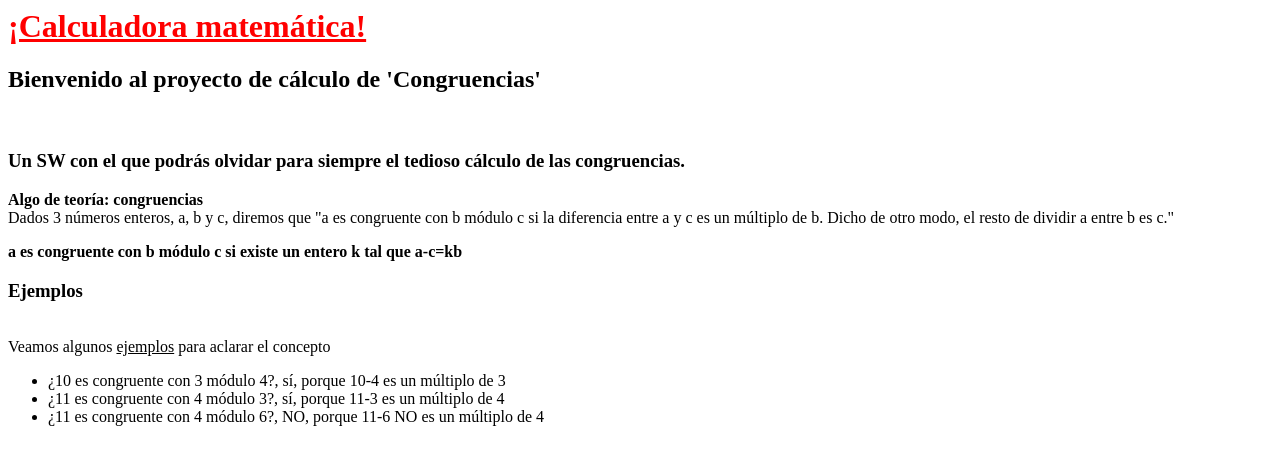
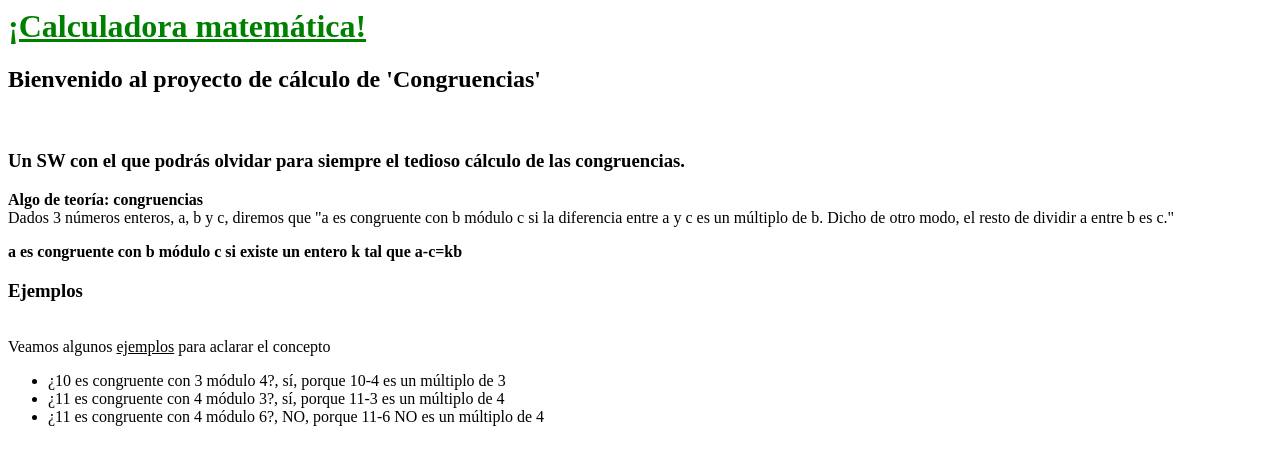
Before and after one commit to ahortalq/tutorial, a plain HTML site: page src/index.html in a window 1280 px wide. Drawn offline with Linux system fonts and the light colour scheme.

Commit message:
color green

```diff
--- a/src/index.html
+++ b/src/index.html
@@ -4,7 +4,7 @@
     <title>Calculadora matemática</title>
   </head>
   <body>
-    <h1><font color="red"><u>¡Calculadora matemática!</u></font></h1><P>
+    <h1><font color="green"><u>¡Calculadora matemática!</u></font></h1><P>
     <h2>Bienvenido al proyecto de cálculo de 'Congruencias'</h2><br>
     <h3>Un SW con el que podrás olvidar para siempre el tedioso cálculo de las congruencias.</h3><P>
     <b>Algo de teoría: congruencias</b><br>
```
